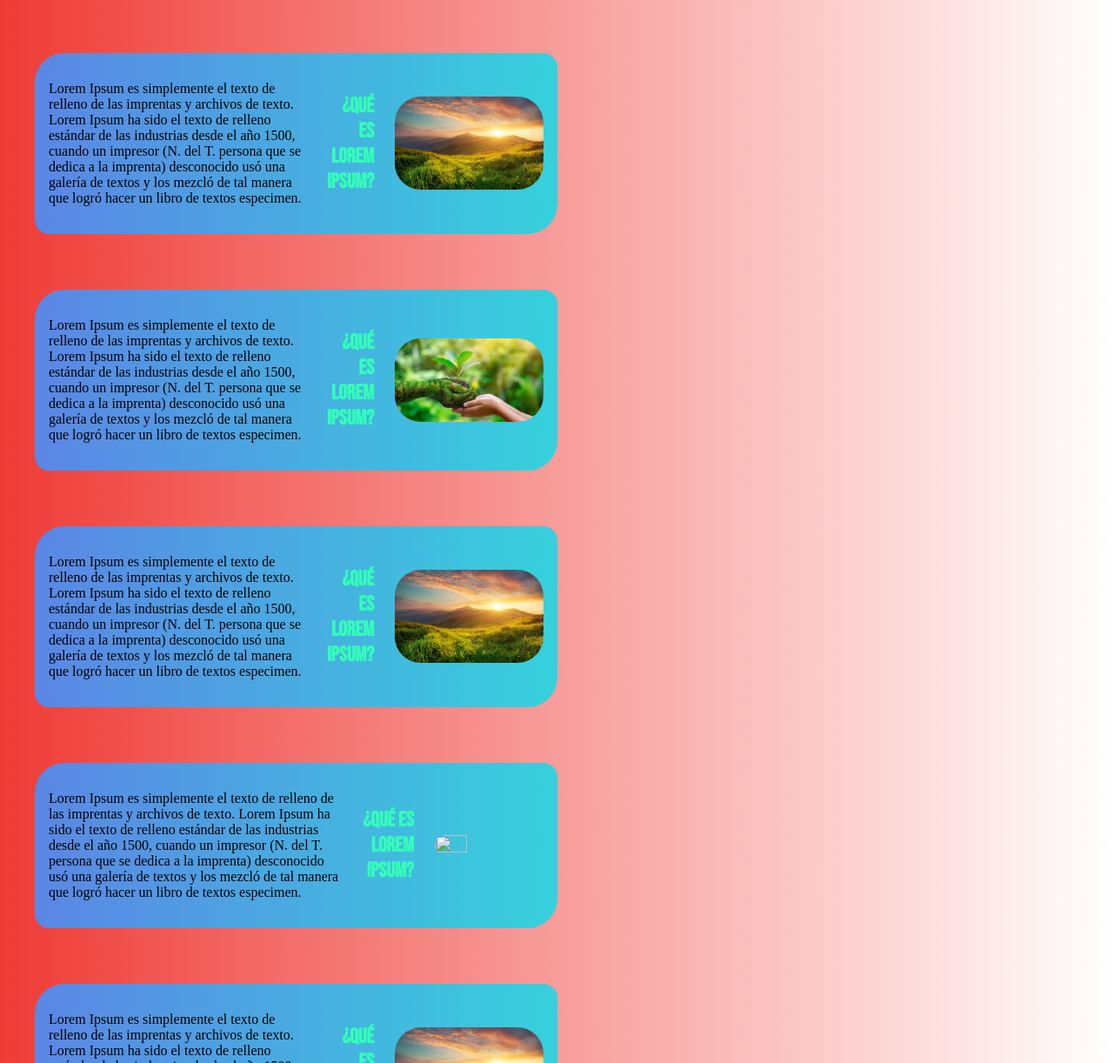
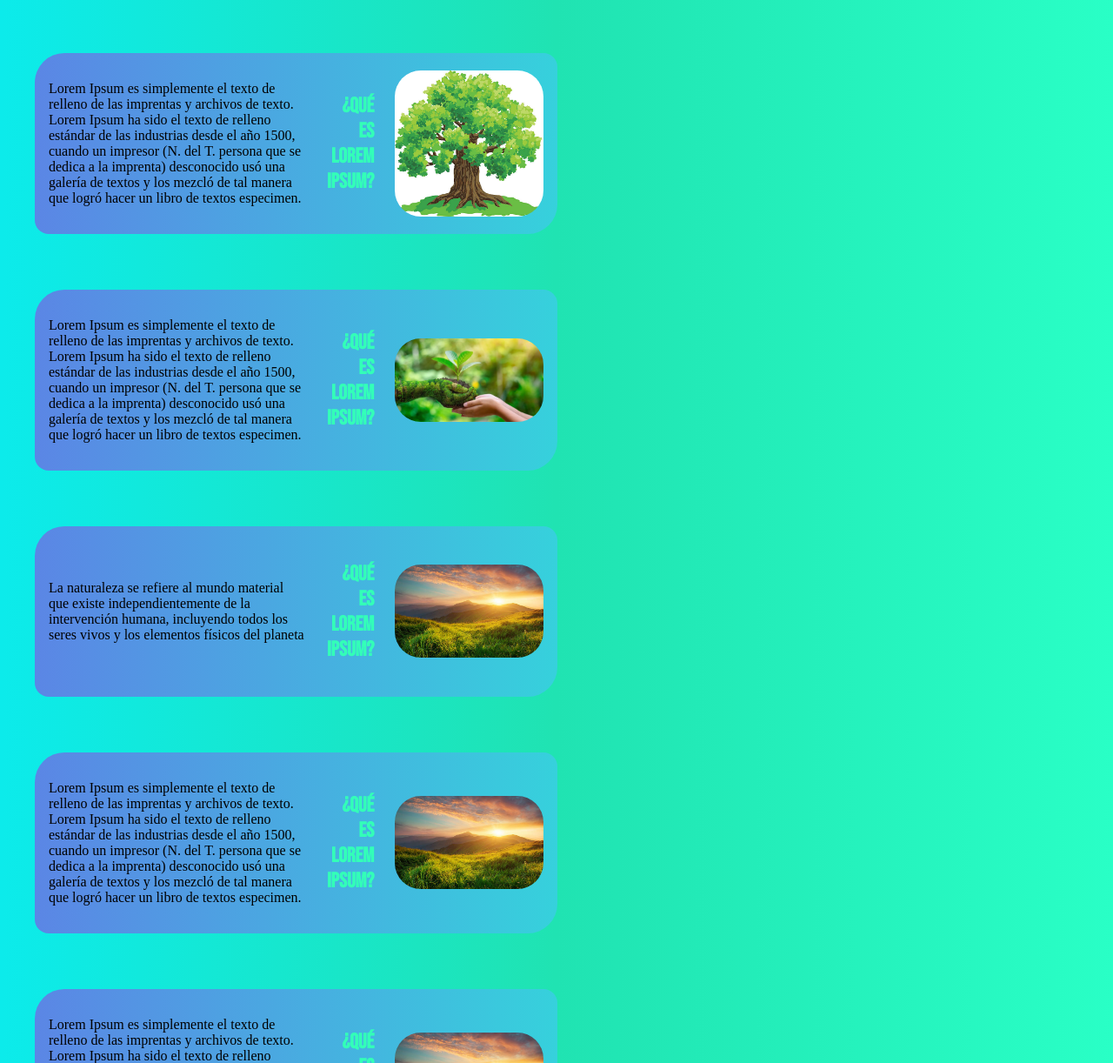
Before and after one commit to llanymurillo/PaginaWeb2, a plain HTML site: page index.html in a window 1280 px wide. Shown: the part 926-2148 px from the top of the page at 87% size. Drawn offline with Linux system fonts and the light colour scheme; a web font is replaced by a local one.

Commit message:
la naturaleza es frescura

```diff
--- a/estilo.css
+++ b/estilo.css
@@ -3,15 +3,18 @@
 @import url('https://fonts.googleapis.com/css2?family=Cascadia+Code:ital,wght@0,200..700;1,200..700&family=Tagesschrift&display=swap');
 
 body{
-  background: #ef3b36; /* fallback for old browsers */
-  background: -webkit-linear-gradient(to right, #ef3b36, #ffffff); /* Chrome 10-25, Safari 5.1-6 */
-  background: linear-gradient(to right, #ef3b36, #ffffff); /* W3C, IE 10+/ Edge, Firefox 16+, Chrome 26+, Opera 12+, Safari 7+ */
+
+  background: #0cebeb; /* fallback for old browsers */
+  background: -webkit-linear-gradient(to right, #0cebeb, #20e3b2, #29ffc6); /* Chrome 10-25, Safari 5.1-6 */
+  background: linear-gradient(to right, #0cebeb, #20e3b2, #29ffc6); /* W3C, IE 10+/ Edge, Firefox 16+, Chrome 26+, Opera 12+, Safari 7+ */
 }
 
 #titulo{
-	background: #0099F7;  /* fallback for old browsers */
-	background: -webkit-linear-gradient(to bottom, #F11712, #0099F7);  /* Chrome 10-25, Safari 5.1-6 */
-	background: linear-gradient(to bottom, #F11712, #0099F7); /* W3C, IE 10+/ Edge, Firefox 16+, Chrome 26+, Opera 12+, Safari 7+ */
+
+
+  background: #1c92d2; /* fallback for old browsers */
+  background: -webkit-linear-gradient(to right, #1c92d2, #f2fcfe); /* Chrome 10-25, Safari 5.1-6 */
+  background: linear-gradient(to right, #1c92d2, #f2fcfe);
 
 	font-family: "Tagesschrift", system-ui;
 	text-align: center;
--- a/index.html
+++ b/index.html
@@ -29,7 +29,7 @@
 	</div>
 
 	<div class="articulo">
-		<img src="naturaleza.jpg" width="30%">
+		<img src="arbol.jpg" width="30%">
 		<h2>¿Qué es Lorem Ipsum?</h2>
 		<p>Lorem Ipsum es simplemente el texto de relleno de las imprentas y archivos de texto. Lorem Ipsum ha sido el texto de relleno estándar de las industrias desde el año 1500, cuando un impresor (N. del T. persona que se dedica a la imprenta) desconocido usó una galería de textos y los mezcló de tal manera que logró hacer un libro de textos especimen.</p>
 	</div>
@@ -43,11 +43,11 @@
 	<div class="articulo">
 		<img src="naturaleza.jpg" width="30%">
 		<h2>¿Qué es Lorem Ipsum?</h2>
-		<p>Lorem Ipsum es simplemente el texto de relleno de las imprentas y archivos de texto. Lorem Ipsum ha sido el texto de relleno estándar de las industrias desde el año 1500, cuando un impresor (N. del T. persona que se dedica a la imprenta) desconocido usó una galería de textos y los mezcló de tal manera que logró hacer un libro de textos especimen.</p>
+		<p>La naturaleza se refiere al mundo material que existe independientemente de la intervención humana, incluyendo todos los seres vivos y los elementos físicos del planeta</p>
 	</div>
 
 	<div class="articulo">
-		<img src="naturaleza3.png" width="30%">
+		<img src="imagen4.jpg" width="30%">
 		<h2>¿Qué es Lorem Ipsum?</h2>
 		<p>Lorem Ipsum es simplemente el texto de relleno de las imprentas y archivos de texto. Lorem Ipsum ha sido el texto de relleno estándar de las industrias desde el año 1500, cuando un impresor (N. del T. persona que se dedica a la imprenta) desconocido usó una galería de textos y los mezcló de tal manera que logró hacer un libro de textos especimen.</p>
 	</div>
```
Also changed, not shown: arbol.jpg (added), imagen.jpg (added), imagen4.jpg (added).
